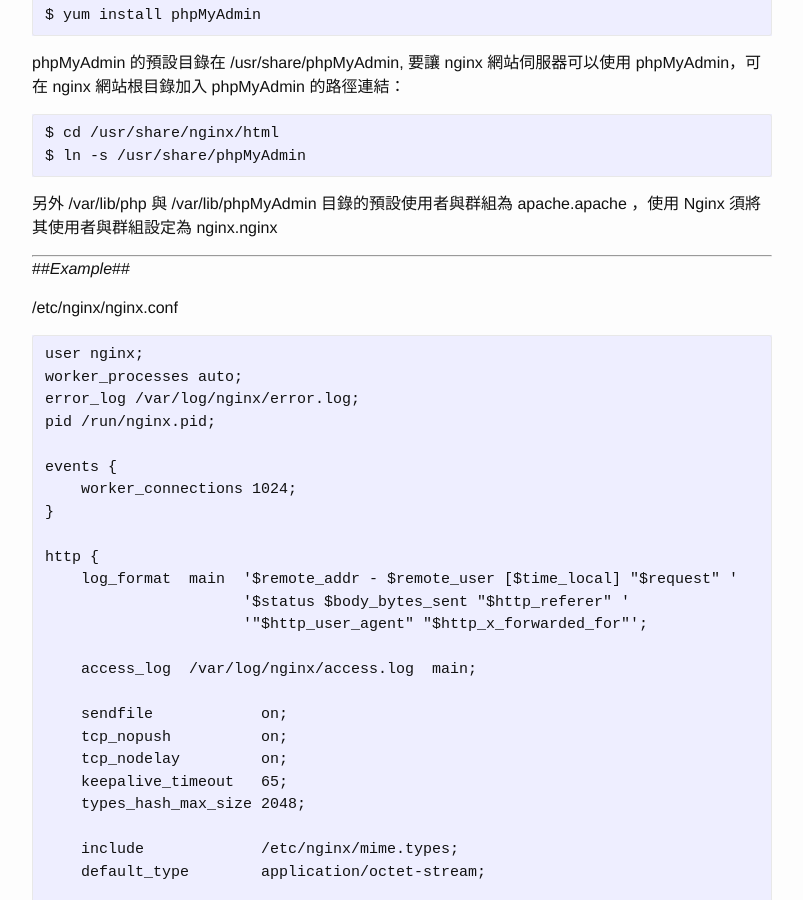
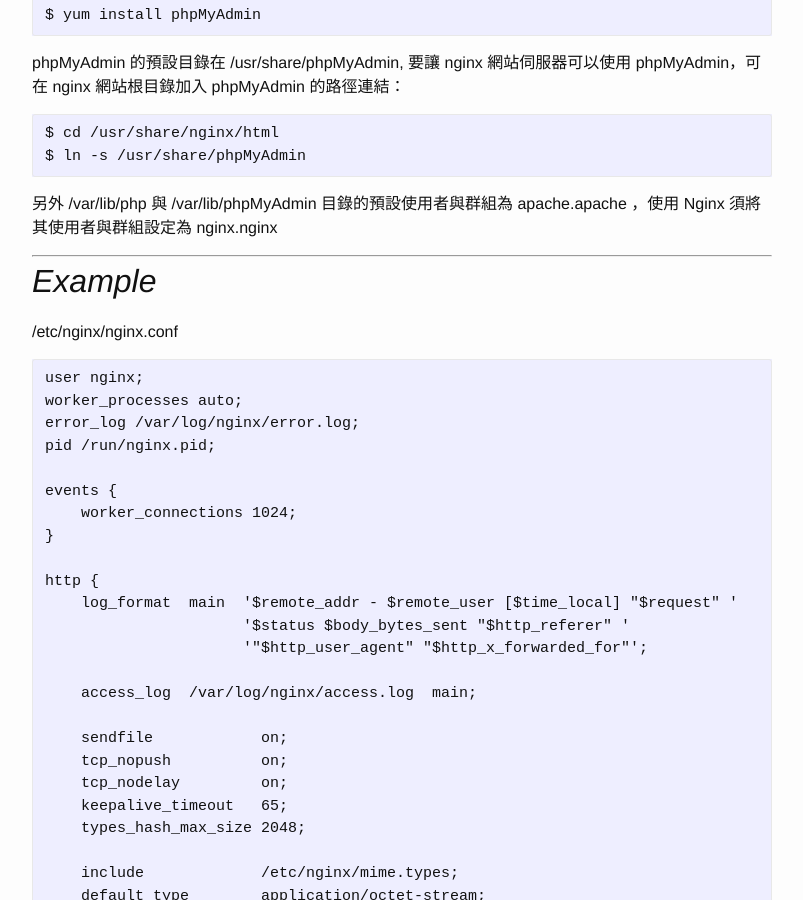
Before and after one commit to robodock/robodock.github.io, a Jekyll site: the page built from _posts/2016-05-21-centos-7-install-lnmp.markdown, in a window 1280 px wide and 900 px high, scrolled down 2045 px. Shown: the whole window, without its empty margins (238-1041 px from the left). Built offline with Jekyll 4.4.1, drawn with Linux system fonts in a browser that asks for light colours.

Commit message:
20160521 23:31

```diff
--- a/_posts/2016-05-21-centos-7-install-lnmp.markdown
+++ b/_posts/2016-05-21-centos-7-install-lnmp.markdown
@@ -91,7 +91,7 @@
 
 ---
 
-##*Example*##
+## *Example*
 
 /etc/nginx/nginx.conf
 
```
